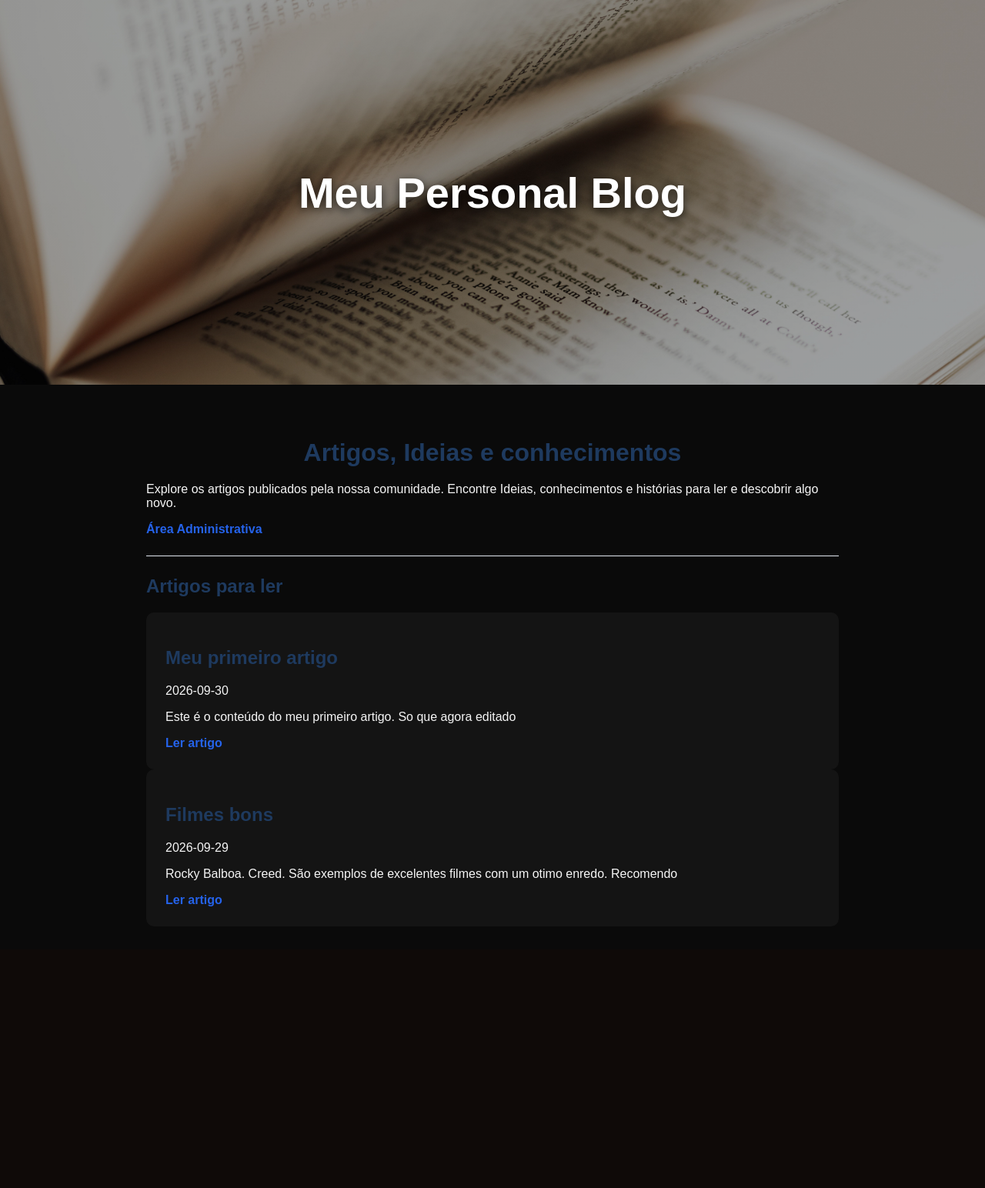
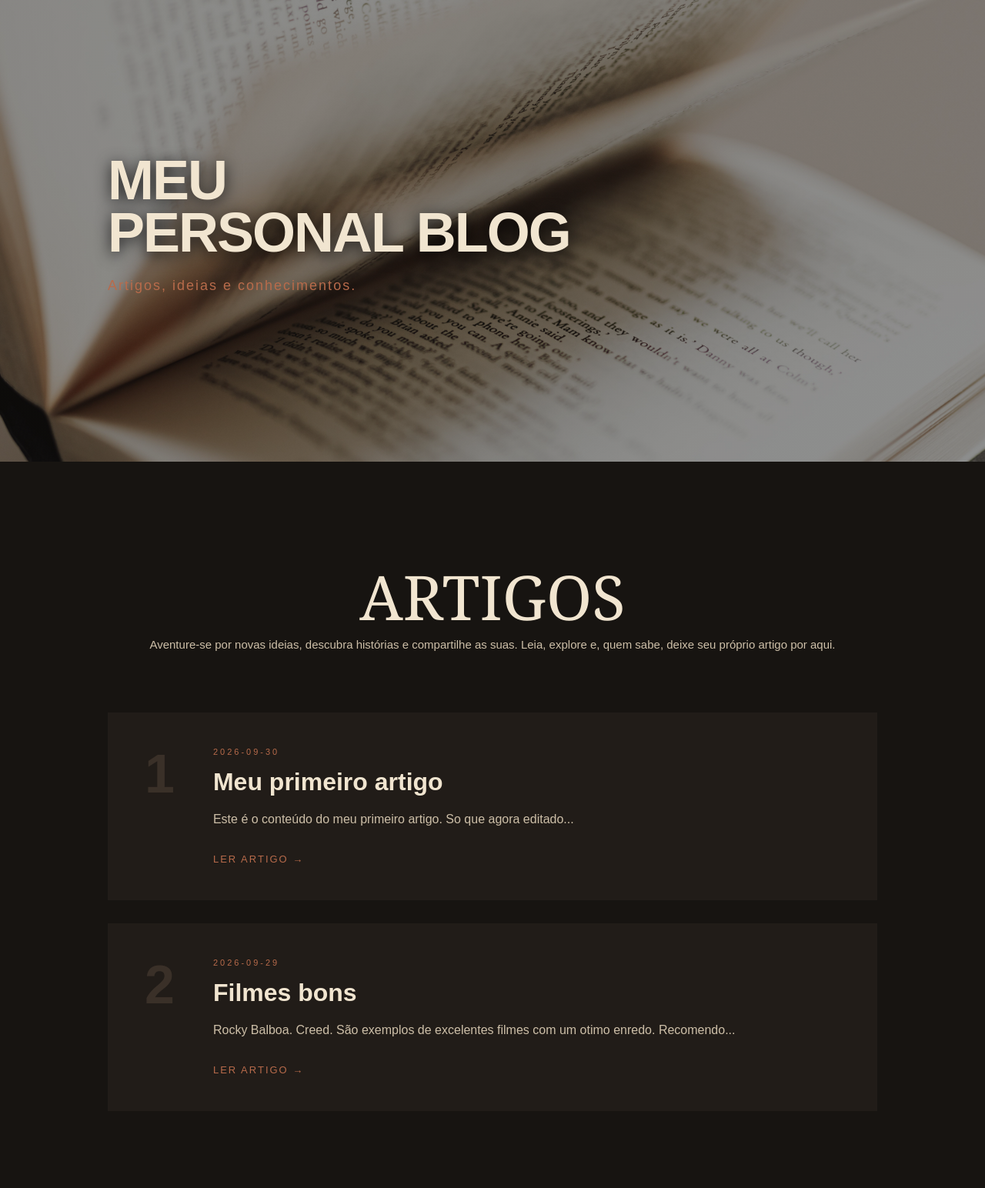
Before and after one commit to Pachecojiut/Personal-Blog, a Flask app: page / in a window 1280 px wide. Shown: the whole page at 77% size. Before the commit the page ends 1178 px from the top, so only its background shows below. Run offline with Flask 3, Linux system fonts and the light colour scheme.

Commit message:
Let it a happen

```diff
--- a/static/style.css
+++ b/static/style.css
@@ -1,195 +1,226 @@
+
 /* =========================
-   CONFIGURAÇÕES GERAIS
-   ========================= */
+CONFIGURAÇÕES GERAIS
+========================= */
+* {
+    box-sizing: border-box;
+}
+
+html {
+    scroll-behavior: smooth;
+}
 
 body {
+    margin: 0;
     font-family: Arial, sans-serif;
-    background-color: #0a0a0a;
-    color: #f5f5f5;
+    background-color: #171411;
+    color: #F1E5D0;
+}
+/* =========================
+BANNER
+========================= */
+.hero {
+    width: 100%;
+    height: 600px;
+    background-image:
+        linear-gradient(
+            rgba(23, 20, 17, 0.45),
+            rgba(23, 20, 17, 0.45)
+        ),
+        url("livro-aberto.jpg");
+    background-size: cover;
+    background-position: center;
+    display: flex;
+    align-items: center;
+    position: relative;
+    animation: deslizar 1.5s ease-out;
+}
+/* Conteúdo do banner */
+.hero-content {
+    max-width: 1100px;
+    width: 100%;
+    margin: 0 auto;
+    padding: 50px;
+}
+/* Título */
+.hero h1 {
+    font-size: 72px;
+    line-height: 0.95;
     margin: 0;
+    color: #F1E5D0;
+    text-transform: uppercase;
+    letter-spacing: -2px;
+    text-shadow:
+        0 4px 20px rgba(0, 0, 0, 0.8);
 }
+/* Descrição */
+.hero-description {
+    margin-top: 25px;
+    font-size: 18px;
+    color: #B86B4B;
+    letter-spacing: 2px;
+}
+/* =========================
+CONTEÚDO
+========================= */
 .content {
-    max-width: 900px;
+    max-width: 1100px;
     margin: 0 auto;
-    padding: 30px;
+    padding: 100px 50px;
+}
+/* =========================
+TÍTULO DA SEÇÃO
+========================= */
+.section-title {
+    text-align: center;
+    margin-top: 20px;
+    margin-bottom: 80px;
+    font-family: Georgia, 'Times New Roman', serif;
 }
 
-.hero {
-    width: 100%;
-    height: 500px;
-
-    background-image: linear-gradient(rgba(0, 0, 0, 0.35), rgba(0, 0, 0, 0.35)), url("livro-aberto.jpg");
-    background-size: cover;
-    background-position: center;
-
-    display: flex;
-    align-items: center;
-    justify-content: center;
-
-    animation: deslizar 1s ease-out;
+.section-description {
+    color: #CDBFA8;
+    font-size: 15px;
+    letter-spacing: 0px;
+    margin: 0 0 15px 0;
+    font-family: Arial, sans-serif;
 }
 
-.hero-content h1 {
-    font-size: 56px;
-    font-weight: 700;
-    color: white;
-
+.section-title h1 {
     margin: 0;
-
-    text-shadow: 0 3px 12px rgba(0, 0, 0, 0.7);
-
-    animation: aparecer 1s ease;
+    color: #F1E5D0;
+    font-family: Georgia, 'Times New Roman', serif;
+    font-size: 80px;
+    font-weight: 400;
+    letter-spacing: 0px;
+}
+/* =========================
+ARTIGOS
+========================= */
+.articles {
+    display: flex;
+    flex-direction: column;
+    gap: 30px;
 }
 
-.articles-title {
-    text-align: center;
-    margin-top: 40px;
-    margin-bottom: 20px;
-
-    animation: aparecer 2s ease;
+.article {
+    display: flex;
+    gap: 50px;
+    padding: 45px;
+    background-color: #211C18;
+    border-left: 3px solid transparent;
+    transition: 0.3s ease;
+}
+/* Número do artigo */
+.article-number {
+    font-size: 70px;
+    font-weight: bold;
+    color: #3A3028;
+    line-height: 1;
+}
+/* Conteúdo */
+.article-info {
+    flex: 1;
 }
 
-@keyframes aparecer {
+.article-date {
+    color: #B86B4B;
+    font-size: 11px;
+    letter-spacing: 3px;
+    margin: 0 0 15px 0;
+}
+
+.article h3 {
+    font-size: 32px;
+    margin: 0 0 15px 0;
+    color: #F1E5D0;
+}
+
+.article-text {
+    color: #CDBFA8;
+    line-height: 1.7;
+    max-width: 700px;
+}
+/* Link */
+.article a {
+    display: inline-block;
+    margin-top: 15px;
+    color: #B86B4B;
+    text-decoration: none;
+    font-size: 13px;
+    letter-spacing: 2px;
+    text-transform: uppercase;
+}
+
+.article a:hover {
+    color: #F1E5D0;
+}
+/* Efeito ao passar o mouse */
+.article:hover {
+    transform: translateX(10px);
+    border-left: 3px solid #B86B4B;
+    background-color: #29211C;
+}
+/* =========================
+ANIMAÇÃO
+========================= */
+@keyframes deslizar {
     from {
-        opacity: 0;
+        transform: translateY(-100%);
     }
 
     to {
-        opacity: 1;
+        transform: translateY(0);
     }
 }
+/* =========================
+RESPONSIVIDADE
+========================= */
+@media (max-width: 700px) {
 
-@keyframes deslizar {
-    from {
-        transform: translateX(-100%);
+    .hero {
+        height: 500px;
     }
 
-    to {
-        transform: translateX(0);
+    .hero-content {
+        padding: 30px;
+    }
+
+    .hero h1 {
+        font-size: 48px;
+    }
+
+    .hero-number {
+        font-size: 120px;
+        left: 20px;
+    }
+
+    .content {
+        padding: 70px 25px;
+    }
+
+    .section-title {
+        gap: 20px;
+    }
+
+    .section-number {
+        font-size: 60px;
+    }
+
+    .section-title h2 {
+        font-size: 32px;
+    }
+
+    .article {
+        padding: 30px;
+        gap: 25px;
+    }
+
+    .article-number {
+        font-size: 45px;
+    }
+
+    .article h3 {
+        font-size: 25px;
     }
 }
-
-
-/* =========================
-   TÍTULOS
-   ========================= */
-
-h1 {
-    color: #1E3A5F;
-    margin-bottom: 25px;
-}
-
-h2 {
-    color: #1E3A5F;
-}
-
-
-/* =========================
-   LINKS
-   ========================= */
-
-a {
-    color: #2563EB;
-    text-decoration: none;
-    font-weight: bold;
-}
-
-a:hover {
-    color: #1D4ED8;
-}
-
-
-/* =========================
-   CARDS DOS ARTIGOS
-   ========================= */
-
-.article-card {
-    background-color: #141414;
-    color: #f5f5f5;
-    padding: 25px;
-    border-radius: 10px;
-}
-
-
-/* =========================
-   DATA DO ARTIGO
-   ========================= */
-
-.date {
-    color: #64748B;
-    font-size: 14px;
-}
-
-
-/* =========================
-   BOTÕES
-   ========================= */
-
-button {
-    background-color: #2563EB;
-    color: #FFFFFF;
-
-    border: none;
-    border-radius: 6px;
-
-    padding: 10px 18px;
-
-    font-size: 15px;
-    cursor: pointer;
-}
-
-button:hover {
-    background-color: #1D4ED8;
-}
-
-
-/* =========================
-   DESTAQUES
-   ========================= */
-
-.highlight {
-    color: #F59E0B;
-    font-weight: bold;
-}
-
-
-/* =========================
-   CAMPOS DOS FORMULÁRIOS
-   ========================= */
-
-input,
-textarea {
-    width: 100%;
-
-    padding: 10px;
-
-    border: 1px solid #E2E8F0;
-    border-radius: 6px;
-
-    background-color: #FFFFFF;
-    color: #172033;
-
-    font-size: 15px;
-
-    box-sizing: border-box;
-}
-
-
-/* Campo selecionado */
-
-input:focus,
-textarea:focus {
-    outline: none;
-    border-color: #2563EB;
-}
-
-
-/* =========================
-   LINHAS
-   ========================= */
-
-hr {
-    border: none;
-    border-top: 1px solid #E2E8F0;
-    margin: 25px 0;
-}
--- a/templates/admin.html
+++ b/templates/admin.html
@@ -11,7 +11,7 @@
     <h1>Painel Administrativo</h1>
 
     <a href="/">Voltar para a página inicial</a>
-
+    <br>
     <a href="/new">Novo Artigo</a>
 
     <hr>
--- a/templates/index.html
+++ b/templates/index.html
@@ -1,49 +1,89 @@
 <!DOCTYPE html>
 <html lang="pt-br">
+
 <head>
     <meta charset="UTF-8">
     <meta name="viewport" content="width=device-width, initial-scale=1.0">
-    <title>Personal Blog</title>
 
+    <title>Meu Personal Blog</title>
+
+    <link rel="icon" type="image/png" href="{{ url_for('static', filename='icone.png') }}">
     <link rel="stylesheet" href="{{ url_for('static', filename='style.css') }}">
 </head>
+
 <body>
+
+    <!-- BANNER PRINCIPAL -->
     <section class="hero">
-    <div class="hero-content">
-        <h1>Meu Personal Blog</h1>
-    </div>
-</section>
 
-<main class="content">
+        <div class="hero-content">
 
-    <h1 class="articles-title">Artigos, Ideias e conhecimentos</h1>
+            <h1>Meu<br>Personal Blog</h1>
 
-
-    <p>
-        Explore os artigos publicados pela nossa comunidade.
-        Encontre Ideias, conhecimentos e histórias para ler
-        e descobrir algo novo.
-    </p>
-
-    <a href="/login">Área Administrativa</a>
-    <hr>
-    <h2>Artigos para ler</h2>
-
-    {% for article in articles %}
-
-        <div class="article-card">
-
-            <h2>{{ article['titulo'] }}</h2>
-
-            <p class="article-date">{{ article['data'] }}</p>
-
-            <p>{{ article['conteudo'] }}</p>
-
-            <a href="/article/{{ article['id'] }}">Ler artigo</a>
+            <p class="hero-description">
+                Artigos, ideias e conhecimentos.
+            </p>
 
         </div>
 
-    {% endfor %}
+    </section>
+
+
+    <!-- CONTEÚDO -->
+    <main class="content">
+
+        <!-- TÍTULO DA SEÇÃO -->
+        <section class="section-title">
+
+                <h1>ARTIGOS</h1>
+
+                <p class="section-description">
+                    Aventure-se por novas ideias, descubra histórias e compartilhe as suas.
+                    Leia, explore e, quem sabe, deixe seu próprio artigo por aqui.
+                </p>
+
+        </section>
+
+
+        <!-- LISTA DE ARTIGOS -->
+        <section class="articles">
+
+            {% for artigo in articles %}
+
+            <article class="article">
+
+            <div class="article-number">
+                {{ loop.index }}
+            </div>
+
+                <div class="article-info">
+
+                    <p class="article-date">
+                        {{ artigo.data }}
+                    </p>
+
+                    <h3>
+                        {{ artigo.titulo }}
+                    </h3>
+
+                    <p class="article-text">
+                        {{ artigo.conteudo[:180] }}...
+                    </p>
+
+                    <a href="/article/{{ loop.index }}">
+                        Ler artigo →
+                    </a>
+
+                </div>
+
+            </article>
+
+            {% endfor %}
+
+        </section>
+
+    </main>
 
 </body>
+
 </html>
```
Also changed, not shown: static/icone.png (added), static/login.css (added).
